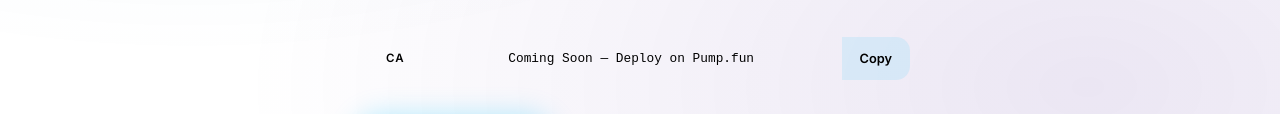
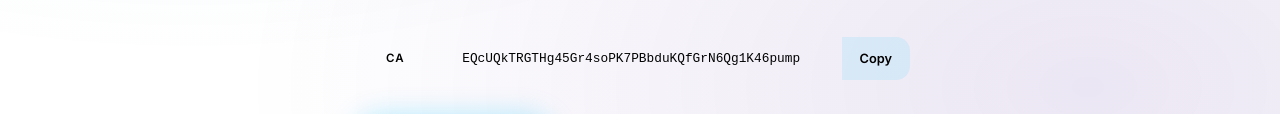
Before and after one commit to ColtenKiker/UNRUN, a plain HTML site: page index.html in a window 1280 px wide. Shown: the part 593-707 px from the top of the page. Drawn offline with Linux system fonts and the light colour scheme.

Commit message:
Update index.html

```diff
--- a/index.html
+++ b/index.html
@@ -354,7 +354,7 @@ footer {
 
   <div class="contract-box">
     <span class="ca-label">CA</span>
-    <span class="ca-address" id="ca">Coming Soon — Deploy on Pump.fun</span>
+    <span class="ca-address" id="ca">EQcUQkTRGTHg45Gr4soPK7PBbduKQfGrN6Qg1K46pump</span>
     <button class="ca-copy" onclick="copyCA()">Copy</button>
   </div>
 
```
